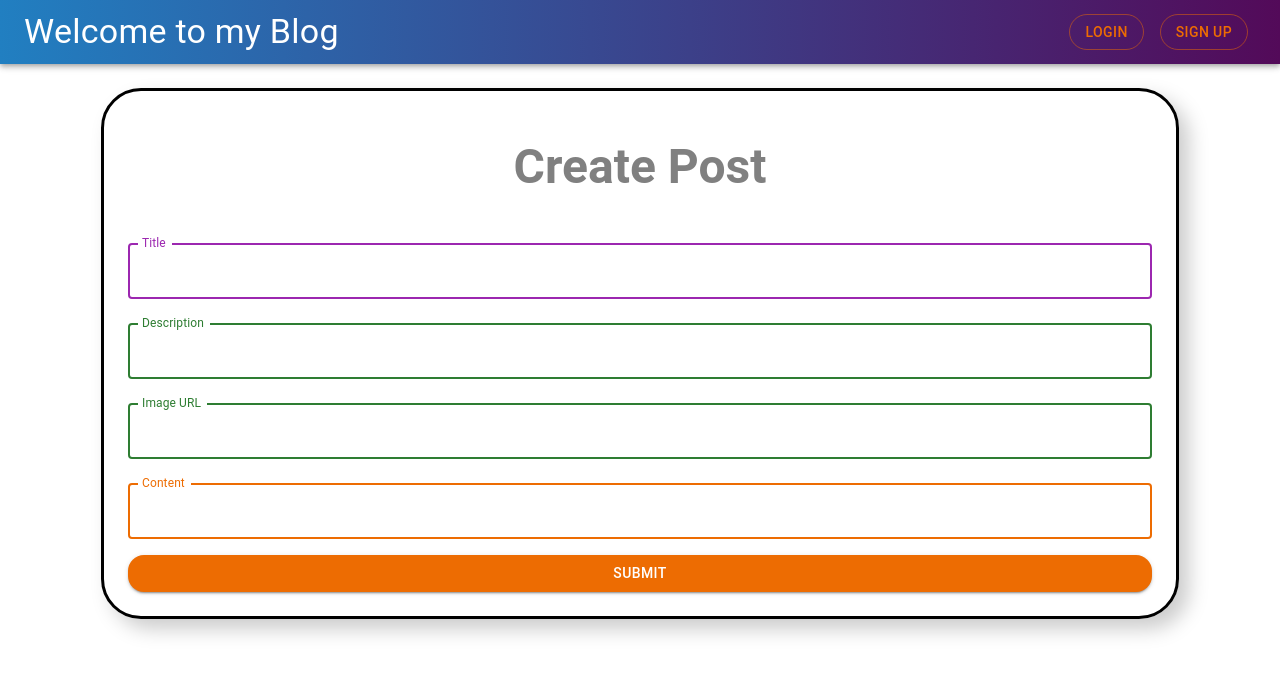
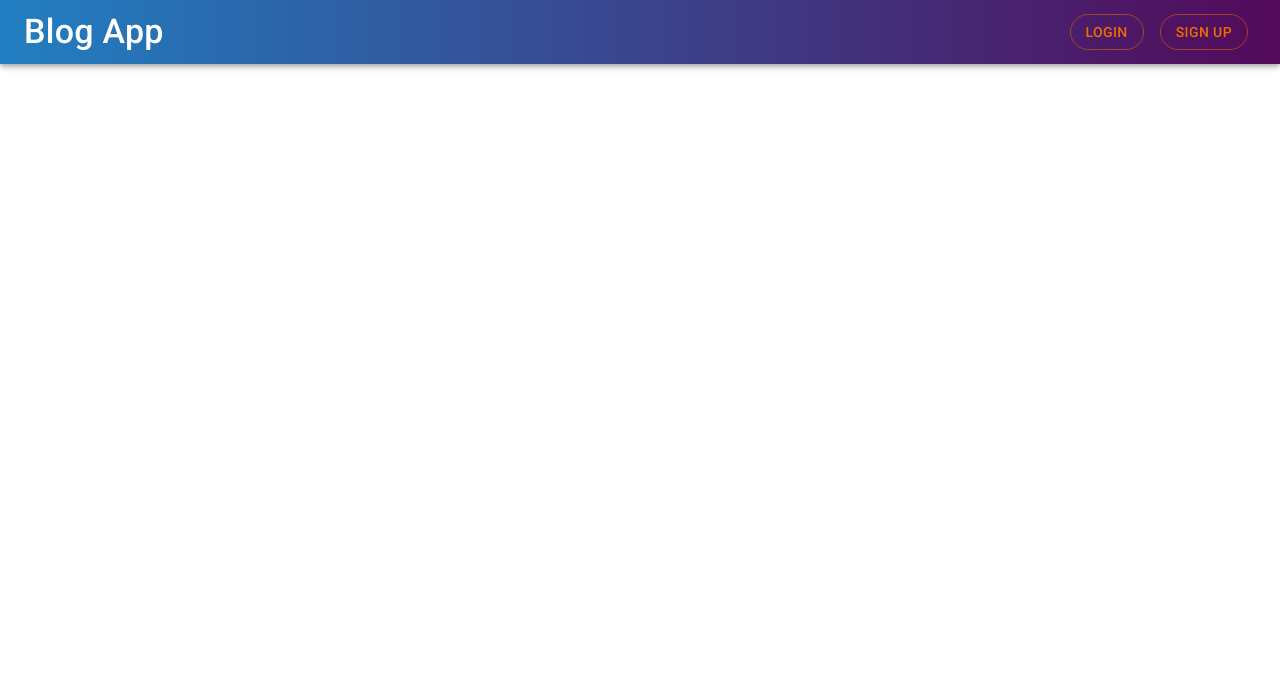
Before and after one commit to xeroxzen/My-Official-Blog-Built-Using-The-MERN-Stack, a React (Create React App) app in the folder client/: page /post/create in a window 1280 px wide. Shown: the top 674 px of the page. Built offline with nearby package versions, Linux system fonts and the light colour scheme.

Commit message:
Done... Let's merge with main. Then we refactor and test.

```diff
--- a/client/package.json
+++ b/client/package.json
@@ -7,6 +7,7 @@
     "@emotion/styled": "^11.8.1",
     "@mui/icons-material": "^5.6.2",
     "@mui/material": "^5.6.3",
+    "@mui/styles": "^5.6.2",
     "@reduxjs/toolkit": "^1.8.1",
     "@testing-library/jest-dom": "^5.16.4",
     "@testing-library/react": "^13.1.1",
--- a/client/src/App.js
+++ b/client/src/App.js
@@ -1,4 +1,4 @@
-import React from "react";
+import React, { useEffect } from "react";
 import Header from "./components/Header";
 import { Routes, Route } from "react-router-dom";
 import Auth from "./components/Auth";
@@ -6,11 +6,19 @@ import Posts from "./components/Posts";
 import Post from "./components/Post";
 import CreatePost from "./components/CreatePost";
 import UserPosts from "./components/UserPosts";
-import { useSelector } from "react-redux";
+import { useSelector, useDispatch } from "react-redux";
+import { authActions } from "./store";
 
 function App() {
+  const dispatch = useDispatch();
   const isAuthenticated = useSelector((state) => state.auth.isAuthenticated);
   console.log(isAuthenticated);
+
+  useEffect(() => {
+    if (localStorage.getItem("userId")) {
+      dispatch(authActions.login());
+    }
+  }, [dispatch]);
 
   return (
     <React.Fragment>
@@ -19,11 +27,16 @@ function App() {
       </header>
       <main>
         <Routes>
-          <Route path="/auth" element={<Auth />} />
-          <Route path="/posts" element={<Posts />} />
-          <Route path="/my-posts" element={<UserPosts />} />
-          <Route path="/my-post/:id" element={<Post />} />
-          <Route path="/post/create" element={<CreatePost />} />
+          {!isAuthenticated ? (
+            <Route path="/auth" element={<Auth />} />
+          ) : (
+            <>
+              <Route path="/posts" element={<Posts />} />
+              <Route path="/my-posts" element={<UserPosts />} />
+              <Route path="/my-post/:id" element={<Post />} />
+              <Route path="/post/create" element={<CreatePost />} />
+            </>
+          )}
         </Routes>
       </main>
     </React.Fragment>
--- a/client/src/components/CreatePost.js
+++ b/client/src/components/CreatePost.js
@@ -2,16 +2,16 @@ import React, { useState } from "react";
 import axios from "axios";
 import { Box, Typography, TextField, Button } from "@mui/material";
 import { useNavigate } from "react-router-dom";
-
-// const labelStyles = { mb: 1, mt: 2, fontSize: "24px", fontWeight: "bold" };
+import { useStyles } from "./utils";
 
 const CreatePost = () => {
+  const classes = useStyles();
   const navigate = useNavigate();
   const [inputs, setInputs] = useState({
     title: "",
     description: "",
+    image: "",
     content: "",
-    image: "",
   });
 
   const sendRequest = async () => {
@@ -41,7 +41,6 @@ const CreatePost = () => {
     sendRequest()
       .then((data) => console.log(data))
       .then(() => console.log("Post created successfully"))
-      .then(() => navigate("/"))
       .then(() => navigate("/my-posts"));
   };
 
@@ -54,13 +53,14 @@ const CreatePost = () => {
           borderRadius={10}
           boxShadow="10px 10px 20px #ccc"
           padding={3}
-          margin={"auto"}
+          margin="auto"
           marginTop={3}
           display="flex"
           flexDirection={"column"}
           width={"80%"}
         >
           <Typography
+            className={classes.font}
             fontWeight={"bold"}
             padding={3}
             color="grey"
@@ -71,8 +71,9 @@ const CreatePost = () => {
           </Typography>
 
           <TextField
+            className={classes.font}
             sx={{ mt: 3 }}
-            margin="auto"
+            margin="normal"
             name="title"
             onChange={handleChange}
             value={inputs.title}
@@ -81,8 +82,9 @@ const CreatePost = () => {
             focused
           />
           <TextField
+            className={classes.font}
             sx={{ mt: 3 }}
-            margin="auto"
+            margin="normal"
             name="description"
             onChange={handleChange}
             value={inputs.description}
@@ -93,8 +95,9 @@ const CreatePost = () => {
           />
 
           <TextField
+            className={classes.font}
             sx={{ mt: 3 }}
-            margin="auto"
+            margin="normal"
             name="image"
             onChange={handleChange}
             value={inputs.image}
@@ -105,8 +108,9 @@ const CreatePost = () => {
           />
 
           <TextField
+            className={classes.font}
             sx={{ mt: 3 }}
-            margin="auto"
+            margin="normal"
             name="content"
             onChange={handleChange}
             value={inputs.content}
@@ -119,7 +123,7 @@ const CreatePost = () => {
           <Button
             sx={{ mt: 2, borderRadius: 4 }}
             variant="contained"
-            color="warning"
+            color="success"
             type="submit"
           >
             Submit
--- a/client/src/components/Header.js
+++ b/client/src/components/Header.js
@@ -11,11 +11,17 @@ import {
 import { Link } from "react-router-dom";
 import { useSelector, useDispatch } from "react-redux";
 import { authActions } from "../store";
+import { useStyles } from "./utils";
 
 const Header = () => {
+  const classes = useStyles();
   const dispatch = useDispatch();
   const isAuthenticated = useSelector((state) => state.auth.isAuthenticated);
-  const [value, setValue] = useState();
+  const [value, setValue] = useState(0);
+  const handleChange = (event, newValue) => {
+    setValue(newValue);
+  };
+
   return (
     <AppBar
       position="sticky"
@@ -25,17 +31,30 @@ const Header = () => {
       }}
     >
       <Toolbar>
-        <Typography variant="h4">Welcome to my Blog</Typography>
+        <Typography className={classes.font} variant="h4">
+          Blog App
+        </Typography>
         {isAuthenticated && (
           <Box display="flex" marginLeft="auto" marginRight="auto">
-            <Tabs
-              textColor="inherit"
-              value={value}
-              onChange={(e, val) => setValue(val)}
-            >
-              <Tab LinkComponent={Link} to="/posts" label="All Posts" />
-              <Tab LinkComponent={Link} to="/my-posts" label="Your Posts" />
-              <Tab LinkComponent={Link} to="/post/create" label="Create Post" />
+            <Tabs textColor="inherit" value={value} onChange={handleChange}>
+              <Tab
+                className={classes.font}
+                LinkComponent={Link}
+                to="/posts"
+                label="All Posts"
+              />
+              <Tab
+                className={classes.font}
+                LinkComponent={Link}
+                to="/my-posts"
+                label="Your Posts"
+              />
+              <Tab
+                className={classes.font}
+                LinkComponent={Link}
+                to="/post/create"
+                label="Create Post"
+              />
             </Tabs>
           </Box>
         )}
--- a/client/src/components/Post.js
+++ b/client/src/components/Post.js
@@ -7,7 +7,7 @@ const Post = () => {
   const navigate = useNavigate();
   const [post, setPost] = useState();
   const id = useParams().id;
-  console.log(id);
+  // console.log(id);
 
   const [inputs, setInputs] = useState({});
   const handleChange = (e) => {
@@ -46,6 +46,7 @@ const Post = () => {
         image: inputs.image,
       })
       .catch((err) => console.log(err));
+
     const data = await res.data;
     return data;
   };
@@ -63,6 +64,7 @@ const Post = () => {
 
   return (
     <div>
+      {inputs && (
         <form onSubmit={handleSubmit}>
           <Box
             border={3}
@@ -70,7 +72,7 @@ const Post = () => {
             borderRadius={10}
             boxShadow="10px 10px 20px #ccc"
             padding={3}
-          margin={"auto"}
+            margin="normal"
             marginTop={3}
             display="flex"
             flexDirection={"column"}
@@ -88,7 +90,7 @@ const Post = () => {
 
             <TextField
               sx={{ mt: 3 }}
-            margin="auto"
+              margin="normal"
               name="title"
               onChange={handleChange}
               value={inputs.title}
@@ -98,7 +100,7 @@ const Post = () => {
             />
             <TextField
               sx={{ mt: 3 }}
-            margin="auto"
+              margin="normal"
               name="description"
               onChange={handleChange}
               value={inputs.description}
@@ -110,7 +112,7 @@ const Post = () => {
 
             <TextField
               sx={{ mt: 3 }}
-            margin="auto"
+              margin="normal"
               name="image"
               onChange={handleChange}
               value={inputs.image}
@@ -122,7 +124,7 @@ const Post = () => {
 
             <TextField
               sx={{ mt: 3 }}
-            margin="auto"
+              margin="normal"
               name="content"
               onChange={handleChange}
               value={inputs.content}
@@ -142,6 +144,7 @@ const Post = () => {
             </Button>
           </Box>
         </form>
+      )}
     </div>
   );
 };
--- a/client/src/components/Posts.js
+++ b/client/src/components/Posts.js
@@ -15,6 +15,8 @@ const Posts = () => {
   useEffect(() => {
     sendRequest().then((data) => setPosts(data.posts));
   }, []);
+  console.log(posts);
+
   return (
     <div>
       {posts &&
--- a/client/src/components/PostsCard.js
+++ b/client/src/components/PostsCard.js
@@ -14,6 +14,7 @@ import ModeEditOutlineIcon from "@mui/icons-material/ModeEditOutline";
 import DeleteForeverIcon from "@mui/icons-material/DeleteForever";
 import { useNavigate } from "react-router-dom";
 import axios from "axios";
+import { useStyles } from "./utils";
 
 const PostsCard = ({
   id,
@@ -25,6 +26,7 @@ const PostsCard = ({
   publishedAt,
   isUser,
 }) => {
+  const classes = useStyles();
   const navigate = useNavigate();
   const handleEdit = () => {
     navigate(`/my-post/${id}`);
@@ -41,6 +43,7 @@ const PostsCard = ({
     deleteRequest()
       .then(() => navigate("/"))
       .then(() => console.log("Post successfully deleted"))
+      .then(() => navigate("/"))
       .then(() => navigate("/posts"));
   };
 
@@ -63,16 +66,21 @@ const PostsCard = ({
         {isUser && (
           <Box display="flex">
             <IconButton onClick={handleEdit} sx={{ marginLeft: "auto" }}>
-              <ModeEditOutlineIcon />
+              <ModeEditOutlineIcon color="primary" />
             </IconButton>
             <IconButton onClick={handleDelete}>
-              <DeleteForeverIcon />
+              <DeleteForeverIcon color="warning" />
             </IconButton>
           </Box>
         )}
         <CardHeader
+          className={classes.font}
           avatar={
-            <Avatar sx={{ bgcolor: "red" }} aria-label="recipe">
+            <Avatar
+              className={classes.font}
+              sx={{ bgcolor: "red" }}
+              aria-label="recipe"
+            >
               {author ? author.charAt(0).toUpperCase() : ""}
             </Avatar>
           }
@@ -80,13 +88,20 @@ const PostsCard = ({
           subheader={publishedAt}
         />
         <CardMedia
+          className={classes.font}
           component="img"
           height="194"
           image={image}
           alt={description}
         />
         <CardContent>
-          <Typography variant="body2" color="text.secondary">
+          <hr />
+          <br />
+          <Typography
+            className={classes.font}
+            variant="body2"
+            color="text.secondary"
+          >
             <b>{author}:</b> {content}
           </Typography>
         </CardContent>
--- a/client/src/components/UserPosts.js
+++ b/client/src/components/UserPosts.js
@@ -18,6 +18,7 @@ const UserPosts = () => {
   useEffect(() => {
     sendRequest().then((data) => setUser(data.user));
   }, []);
+  console.log(user);
 
   return (
     <div>
--- /dev/null
+++ b/client/src/components/utils.js
@@ -0,0 +1,6 @@
+import { makeStyles } from "@mui/styles";
+export const useStyles = makeStyles({
+  font: {
+    fontFamily: "Roboto !important",
+  },
+});
--- a/client/src/index.css
+++ b/client/src/index.css
@@ -1,17 +1,5 @@
+@import url("https://fonts.googleapis.com/css2?family=Roboto:wght@500&display=swap");
+
 * {
   margin: 0;
 }
-
-/* body {
-  background: rgb(0, 40, 69);
-  background: linear-gradient(
-    90deg,
-    rgba(0, 40, 69, 1) 0%,
-    rgba(0, 43, 77, 1) 100%
-  );
-  color: #fff;
-} */
-
-body {
-  background: "#d0d0d0";
-}
--- a/client/src/store/index.js
+++ b/client/src/store/index.js
@@ -12,6 +12,7 @@ const authSlice = createSlice({
       state.isAuthenticated = true;
     },
     logout(state) {
+      localStorage.removeItem("userId");
       state.isAuthenticated = false;
     },
     setUser(state, action) {
```
Also changed, not shown: 1 other file (tests, documents, lock files or other folders). Lines whose indentation alone changed are shown as unchanged.
